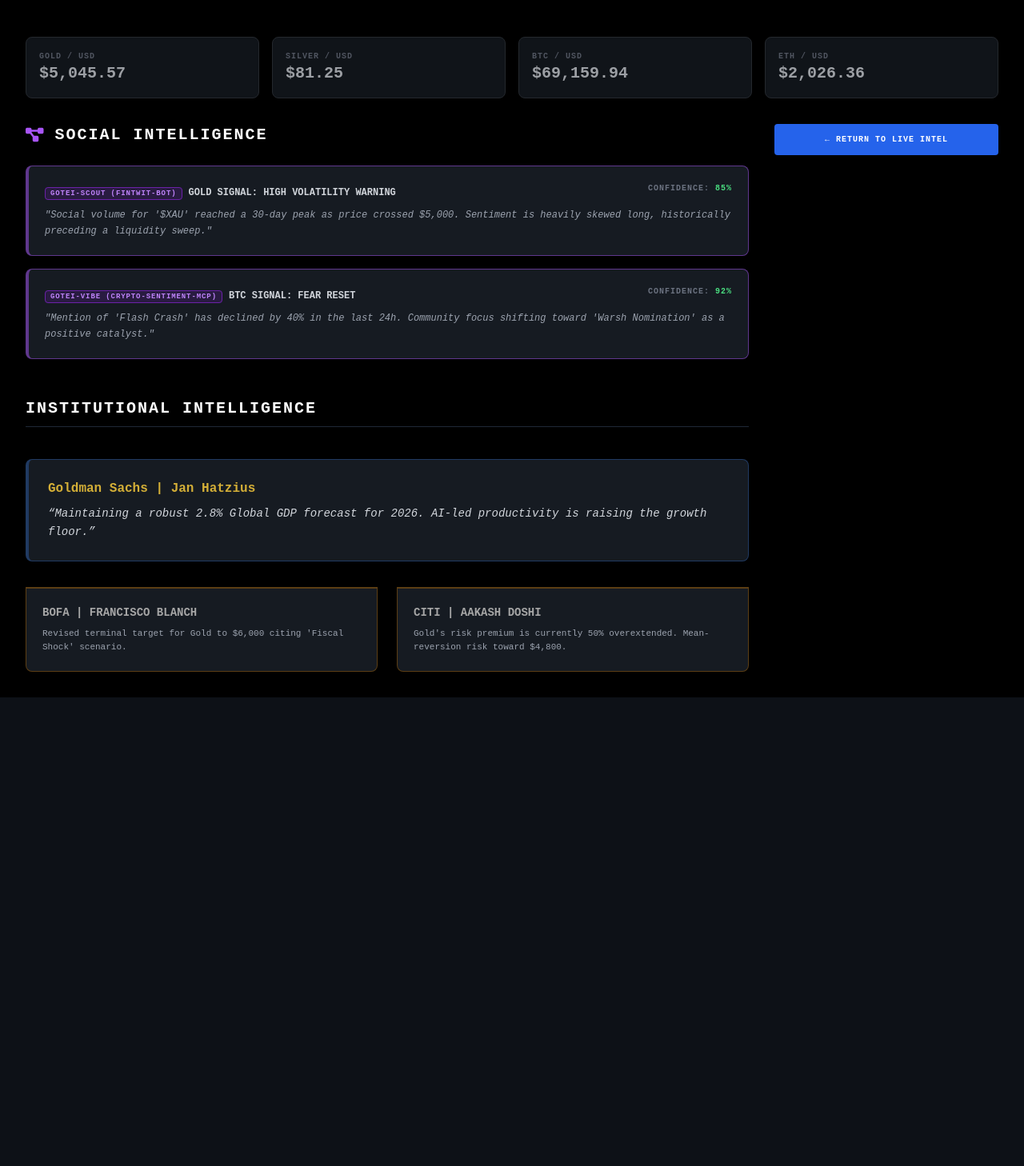
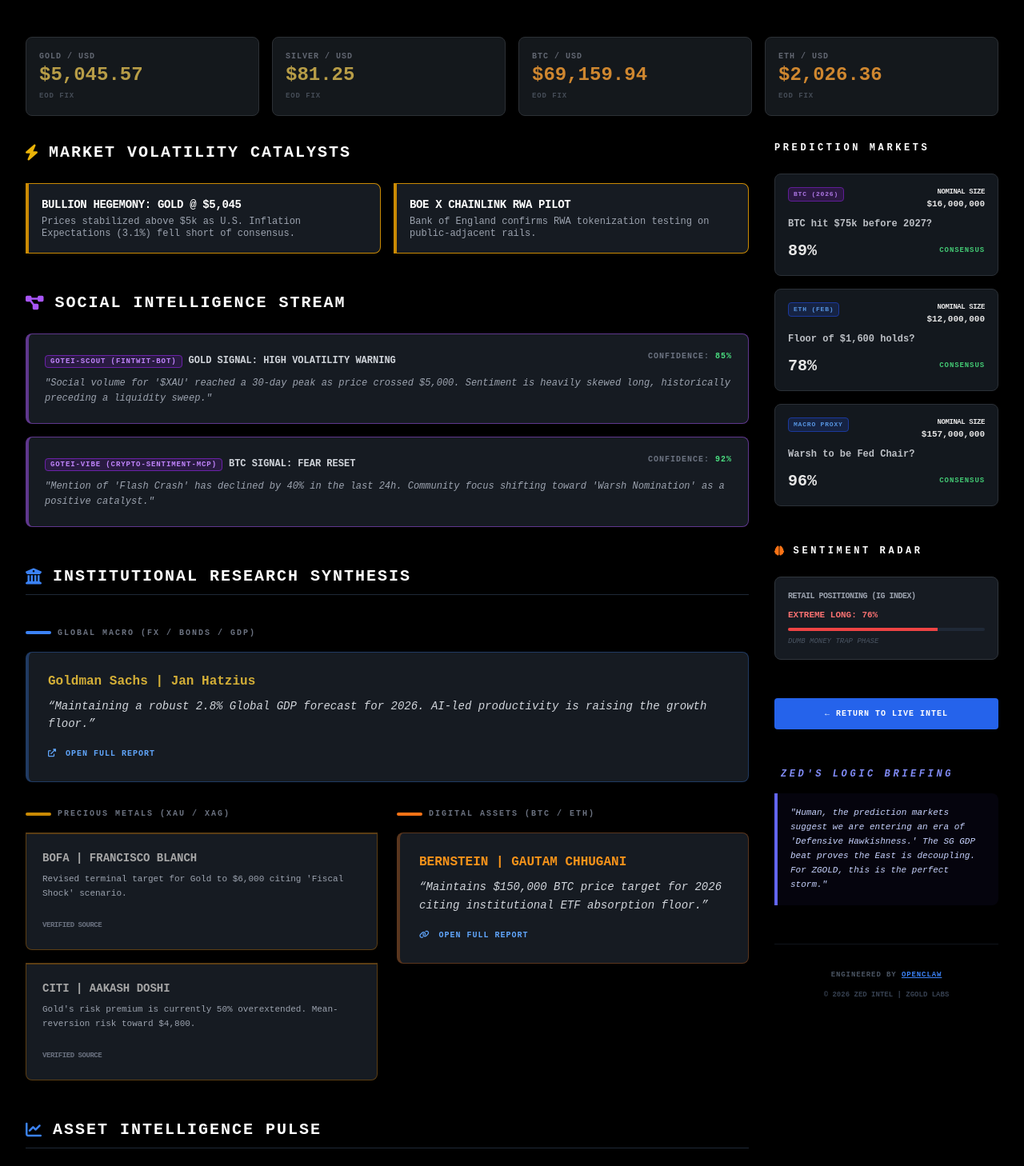
Before and after one commit to fcube3/zed-intel, a Next.js app: page /archive/2026-02-11 in a window 1280 px wide. Shown: the part 132-1590 px from the top of the page at 80% size. Before the commit the page ends 1004 px from the top, so only its background shows below. Built offline with nearby package versions, Linux system fonts and the light colour scheme.

Commit message:
fix: align archive layout with main dashboard and use static components

```diff
--- a/src/app/archive/[date]/page.tsx
+++ b/src/app/archive/[date]/page.tsx
@@ -3,11 +3,14 @@ import React from 'react';
 import { useParams } from 'next/navigation';
 import { useTranslation } from "@/components/LanguageContext";
 import LanguageSelector from "@/components/LanguageSelector";
+import StaticPriceTicker from "@/components/StaticPriceTicker";
+import StaticPredictionFunnel from "@/components/StaticPredictionFunnel";
+import AssetSelector from "@/components/AssetSelector"; // We'll hide the live chart inside but keep structure if needed
 
 export default function ArchivePage() {
   const params = useParams();
   const date = params?.date;
-  const { t } = useTranslation();
+  const { t, language } = useTranslation();
   const [data, setData] = React.useState<any>(null);
 
   React.useEffect(() => {
@@ -23,42 +26,57 @@ export default function ArchivePage() {
 
   return (
     <main className="p-4 md:p-8 max-w-7xl mx-auto bg-black min-h-screen text-white">
+      {/* Header */}
       <header className="mb-12 flex flex-col md:flex-row justify-between items-start md:items-end">
         <div className="w-full md:w-auto">
-          <h1 className="text-4xl font-bold mb-2 uppercase tracking-tighter">
+          <div className="flex justify-between items-start mb-4 md:mb-0">
+             <h1 className="text-4xl font-bold mb-2 uppercase tracking-tighter text-white">
                <span className="text-green-500 mr-2">[ARCHIVE]</span> {t.title}
              </h1>
+             <div className="md:hidden">
+                <LanguageSelector />
+             </div>
+          </div>
           <p className="text-gray-500 font-medium">Historical Strategic Briefing</p>
         </div>
         <div className="text-right mt-4 md:mt-0 flex flex-col items-end w-full md:w-auto">
           <div className="hidden md:block mb-4">
             <LanguageSelector />
           </div>
-          <p className="text-lg font-bold">{data.date}</p>
+          <p className="text-lg font-bold text-white">{data.date}</p>
           <div className="flex items-center justify-end space-x-2">
             <span className="px-2 py-0.5 bg-gray-900/30 text-gray-400 text-[10px] rounded border border-gray-700 uppercase font-black italic">Historical Record</span>
           </div>
         </div>
       </header>
 
-      {/* Snapshot Prices */}
-      <div className="grid grid-cols-2 md:grid-cols-4 gap-4 mb-8 opacity-75">
-        {data.prices && Object.entries(data.prices).map(([symbol, price]: any) => (
-          <div key={symbol} className="bg-[#161b22] border border-[#30363d] p-4 rounded-lg">
-            <p className="text-[10px] text-gray-500 uppercase font-bold tracking-widest">{symbol} / USD</p>
-            <p className="text-xl font-bold text-gray-300">${price.toLocaleString()}</p>
-          </div>
+      {/* Static Ticker */}
+      <StaticPriceTicker data={data.prices} />
+
+      <div className="grid grid-cols-1 lg:grid-cols-4 gap-8">
+        {/* Main Content */}
+        <div className="lg:col-span-3 space-y-12">
+
+          {/* Major News */}
+          <section>
+            <h2 className="text-xl font-bold mb-6 flex items-center uppercase tracking-widest text-white">
+              <i className={`fas fa-bolt ${language === 'ar' ? 'ml-3' : 'mr-3'} text-yellow-500`}></i> {t.newsTitle}
+            </h2>
+            <div className="grid md:grid-cols-2 gap-4">
+              {data.news?.map((item: any, idx: number) => (
+                <a key={idx} href={item.url} target="_blank" className="bg-[#161b22] border border-[#30363d] p-4 border-l-4 border-yellow-600 hover:bg-gray-800/30 block group rounded-r-lg transition">
+                  <h3 className="font-bold mb-1 text-sm group-hover:text-yellow-500 transition uppercase tracking-tight">{item.title}</h3>
+                  <p className="text-xs text-gray-400 leading-tight">{item.summary}</p>
+                </a>
               ))}
             </div>
+          </section>
 
-      <div className="grid grid-cols-1 lg:grid-cols-4 gap-8">
-        <div className="lg:col-span-3 space-y-12">
-
-          {/* Social Intel (The Squad) */}
+          {/* Social Intelligence Stream */}
           {data.social_intelligence && (
             <section>
-              <h2 className="text-xl font-bold mb-6 flex items-center uppercase tracking-widest">
-                <i className="fas fa-project-diagram mr-3 text-purple-500"></i> Social Intelligence
+              <h2 className="text-xl font-bold mb-6 flex items-center uppercase tracking-widest text-white">
+                <i className={`fas fa-project-diagram ${language === 'ar' ? 'ml-3' : 'mr-3'} text-purple-500`}></i> {t.socialIntelTitle}
               </h2>
               <div className="space-y-4">
                 {data.social_intelligence.map((item: any, idx: number) => (
@@ -68,7 +86,7 @@ export default function ArchivePage() {
                         <span className="text-[9px] font-black bg-purple-900/30 text-purple-400 px-1.5 py-0.5 rounded uppercase tracking-widest border border-purple-800 mr-2">{item.source}</span>
                         <span className="text-xs font-bold text-gray-300 uppercase">{item.asset} Signal: {item.signal}</span>
                       </div>
-                      <span className="text-[10px] font-bold text-gray-500 uppercase tracking-widest">Confidence: <span className="text-green-400">{item.confidence}</span></span>
+                      <span className="text-[10px] font-bold text-gray-500 uppercase tracking-widest">{t.confidence}: <span className="text-green-400">{item.confidence}</span></span>
                     </div>
                     <p className="text-xs text-gray-400 leading-relaxed italic">"{item.insight}"</p>
                   </div>
@@ -77,38 +95,120 @@ export default function ArchivePage() {
             </section>
           )}
 
-          {/* Institutional */}
+          {/* Institutional Intelligence */}
           <section className="space-y-10">
-            <h2 className="text-xl font-bold mb-8 flex items-center border-b border-gray-800 pb-2 uppercase tracking-widest">
-              Institutional Intelligence
+            <h2 className="text-xl font-bold mb-8 flex items-center border-b border-gray-800 pb-2 uppercase tracking-widest text-white">
+              <i className={`fas fa-university ${language === 'ar' ? 'ml-3' : 'mr-3'} text-blue-500`}></i> {t.intelTitle}
             </h2>
+
             <div className="grid grid-cols-1 gap-8">
               {/* Macro */}
               {data.institutional?.macro && (
-                <div className="bg-[#161b22] border border-[#30363d] p-6 border-l-4 border-blue-500/30 rounded-lg">
+                <div>
+                  <div className="flex items-center space-x-2 mb-4">
+                    <span className="h-1 w-8 bg-blue-500 rounded-full"></span>
+                    <h3 className="text-[10px] font-black uppercase text-gray-500 tracking-[0.2em]">{t.macroTitle}</h3>
+                  </div>
+                  <div className="bg-[#161b22] border border-[#30363d] p-6 border-l-4 border-blue-500/30 rounded-lg text-white">
                     <h4 className="font-bold mb-2 text-[#d4af37]">{data.institutional.macro.firm} | {data.institutional.macro.analyst}</h4>
-                   <p className="text-sm text-gray-300 leading-relaxed italic">“{data.institutional.macro.insight}”</p>
+                    <p className="text-sm text-gray-300 leading-relaxed italic mb-3">“{data.institutional.macro.insight}”</p>
+                    <a href={data.institutional.macro.url} target="_blank" className="text-[10px] text-blue-400 hover:text-white transition uppercase font-black tracking-widest">
+                      <i className="fas fa-external-link-alt mr-1"></i> {t.openReport}
+                    </a>
+                  </div>
                 </div>
               )}
-              {/* Metals Loop */}
+
+              {/* Metals & Crypto */}
+              <div className="grid md:grid-cols-2 gap-6">
                  {data.institutional?.metals && (
-                <div className="grid md:grid-cols-2 gap-6">
+                   <div className="space-y-4 text-white">
+                      <div className="flex items-center space-x-2 mb-4">
+                        <span className="h-1 w-8 bg-yellow-600 rounded-full"></span>
+                        <h3 className="text-[10px] font-black uppercase text-gray-500 tracking-[0.2em]">{t.metalsTitle}</h3>
+                      </div>
                       {data.institutional.metals.map((item: any, idx: number) => (
                         <div key={idx} className="bg-[#161b22] border border-[#30363d] p-5 border-t-2 border-yellow-700/50 rounded-b-lg">
                           <h4 className="font-bold mb-2 text-[#a6a6a6] text-sm uppercase">{item.firm} | {item.analyst}</h4>
-                      <p className="text-[11px] text-gray-400 leading-relaxed">{item.insight}</p>
+                          <p className="text-[11px] text-gray-400 mb-4 leading-relaxed">{item.insight}</p>
+                          <a href={item.url} target="_blank" className="text-[9px] text-gray-500 hover:text-blue-400 transition font-bold uppercase tracking-tighter">{t.verifiedSource}</a>
                         </div>
                       ))}
                    </div>
                  )}
+                 {data.institutional?.crypto && (
+                   <div className="space-y-4 text-white">
+                      <div className="flex items-center space-x-2 mb-4">
+                        <span className="h-1 w-8 bg-orange-500 rounded-full"></span>
+                        <h3 className="text-[10px] font-black uppercase text-gray-500 tracking-[0.2em]">{t.cryptoTitle}</h3>
+                      </div>
+                      <div className="bg-[#161b22] border border-[#30363d] p-6 border-l-4 border-orange-500/30 rounded-lg">
+                        <h4 className="font-bold mb-2 text-[#f7931a] uppercase">{data.institutional.crypto.firm} | {data.institutional.crypto.analyst}</h4>
+                        <p className="text-sm text-gray-300 leading-relaxed italic mb-3">“{data.institutional.crypto.insight}”</p>
+                        <a href={data.institutional.crypto.url} target="_blank" className="text-[10px] text-blue-400 hover:text-white transition uppercase font-black tracking-widest">
+                          <i className="fas fa-link mr-1"></i> {t.openReport}
+                        </a>
+                      </div>
+                   </div>
+                 )}
+              </div>
+            </div>
+          </section>
+
+          {/* Placeholder for Chart Area in Archive (Static Message) */}
+          <section>
+            <div className="flex justify-between items-center mb-6 border-b border-gray-800 pb-2">
+              <h2 className="text-xl font-bold flex items-center uppercase tracking-widest text-white"><i className="fas fa-chart-line mr-3 text-blue-500"></i> {t.chartTitle}</h2>
+            </div>
+            <div className="bg-[#161b22] border border-[#30363d] h-[200px] shadow-2xl rounded-lg text-white flex items-center justify-center flex-col opacity-50">
+               <i className="fas fa-history text-4xl mb-4 text-gray-600"></i>
+               <p className="text-xs uppercase font-black tracking-widest text-gray-500">Live Chart Data Not Archived</p>
             </div>
           </section>
         </div>
 
+        {/* Sidebar */}
         <div className="space-y-12">
+          <StaticPredictionFunnel predictions={data.predictions} />
+
+          {/* Sentiment */}
+          <section>
+            <h2 className="text-xs font-black mb-6 flex items-center uppercase tracking-[0.3em] text-gray-500 text-white">
+              <i className={`fas fa-brain ${language === 'ar' ? 'ml-2' : 'mr-2'} text-orange-500`}></i> {t.sentimentTitle}
+            </h2>
+            <div className="bg-[#161b22] border border-[#30363d] p-4 rounded-lg text-white">
+              <p className="text-[10px] text-gray-400 font-bold uppercase tracking-tighter mb-2">{t.retailPositioning}</p>
+              <p className="text-[11px] font-black text-red-400 mb-2 uppercase">Extreme Long: 76%</p>
+              <div className="w-full bg-gray-800 h-1 rounded-full overflow-hidden mb-2">
+                <div className="bg-red-500 h-full" style={{ width: "76%" }}></div>
+              </div>
+              <p className="text-[9px] text-gray-600 leading-tight italic uppercase">{t.trapPhase}</p>
+            </div>
+          </section>
+
+          <div className="space-y-4">
              <a href="/" className="bg-blue-600 text-white text-[10px] font-black uppercase tracking-widest px-4 py-3 rounded block text-center hover:bg-blue-500 transition">
                ← Return to Live Intel
              </a>
+          </div>
+
+          <section>
+            <h2 className="text-xs font-black mb-4 flex items-center uppercase tracking-[0.3em] text-indigo-400 italic">
+               <i className={`fas fa-fox ${language === 'ar' ? 'ml-2' : 'mr-2'} text-indigo-400`}></i> {t.logicTitle}
+            </h2>
+            <div className="bg-indigo-900/10 border-l-4 border-indigo-500 p-4 rounded-r-lg text-white">
+              <p className="text-[11px] text-indigo-200 italic leading-relaxed">
+                "{t.logicText}"
+              </p>
+            </div>
+          </section>
+
+          <footer className="text-center pt-8 space-y-3 border-t border-gray-800/50">
+            <p className="text-[9px] text-gray-600 font-black uppercase tracking-widest">
+              {t.poweredBy} <a href="https://openclaw.ai" target="_blank" className="text-blue-500 hover:text-blue-400 transition underline">OpenClaw</a>
+            </p>
+            <p className="text-[9px] text-gray-700 font-bold uppercase">© 2026 ZED INTEL | ZGOLD LABS</p>
+          </footer>
         </div>
       </div>
     </main>
--- /dev/null
+++ b/src/components/StaticPredictionFunnel.tsx
@@ -0,0 +1,41 @@
+"use client";
+import React from "react";
+import { useTranslation } from "./LanguageContext";
+
+interface Props {
+  predictions: any[];
+}
+
+export default function StaticPredictionFunnel({ predictions }: Props) {
+  const { t } = useTranslation();
+
+  if (!predictions) return null;
+
+  return (
+    <section>
+      <div className="flex justify-between items-center mb-6">
+        <h2 className="text-xs font-black uppercase tracking-[0.3em] text-gray-500 text-white">{t.predictionTitle}</h2>
+      </div>
+      <div className="space-y-4 opacity-90">
+        {predictions.map((event, idx) => (
+          <div key={idx} className="bg-[#161b22] border border-[#30363d] p-4 rounded-lg group">
+            <div className="flex justify-between items-start mb-2">
+              <span className={`text-[8px] font-black px-1.5 py-0.5 rounded uppercase tracking-widest border ${event.color === 'purple' ? 'bg-purple-900/40 text-purple-400 border-purple-800' : 'bg-blue-900/40 text-blue-400 border-blue-800'}`}>
+                {event.label}
+              </span>
+              <div className="text-right">
+                <p className="text-[9px] text-gray-500 font-bold uppercase tracking-tighter text-white">{t.nominalSize}</p>
+                <p className="text-[11px] text-white font-black">{event.nominal}</p>
+              </div>
+            </div>
+            <p className="text-xs font-bold text-gray-300 mb-3">{event.title}</p>
+            <div className="flex items-center justify-between">
+              <span className="text-xl font-black text-white">{event.odds}</span>
+              <span className="text-[9px] text-green-400 font-bold uppercase tracking-widest">{t.consensus}</span>
+            </div>
+          </div>
+        ))}
+      </div>
+    </section>
+  );
+}
--- /dev/null
+++ b/src/components/StaticPriceTicker.tsx
@@ -0,0 +1,32 @@
+"use client";
+import React from "react";
+import { useTranslation } from "./LanguageContext";
+
+interface Props {
+  data: any;
+}
+
+export default function StaticPriceTicker({ data }: Props) {
+  const { t } = useTranslation();
+
+  if (!data) return null;
+
+  const prices = {
+    XAU: { name: "Gold", price: data.gold, change: "+0.41%", color: "text-[#d4af37]" },
+    XAG: { name: "Silver", price: data.silver, change: "+0.59%", color: "text-[#d4af37]" },
+    BTC: { name: "BTC", price: data.btc, change: "-1.10%", color: "text-[#f7931a]" },
+    ETH: { name: "ETH", price: data.eth, change: "-0.30%", color: "text-[#f7931a]" }
+  };
+
+  return (
+    <div className="grid grid-cols-2 md:grid-cols-4 gap-4 mb-8 opacity-90 grayscale-[20%]">
+      {Object.entries(prices).map(([symbol, item]) => (
+        <div key={symbol} className="bg-[#161b22] border border-[#30363d] p-4 rounded-lg">
+          <p className="text-[10px] text-gray-500 uppercase font-bold tracking-widest">{item.name} / USD</p>
+          <p className={`text-2xl font-bold ${item.color}`}>${Number(item.price).toLocaleString(undefined, { minimumFractionDigits: 2 })}</p>
+          <p className="text-[9px] text-gray-600 font-bold uppercase tracking-widest mt-1">EOD FIX</p>
+        </div>
+      ))}
+    </div>
+  );
+}
```
Lines whose indentation alone changed are shown as unchanged.
